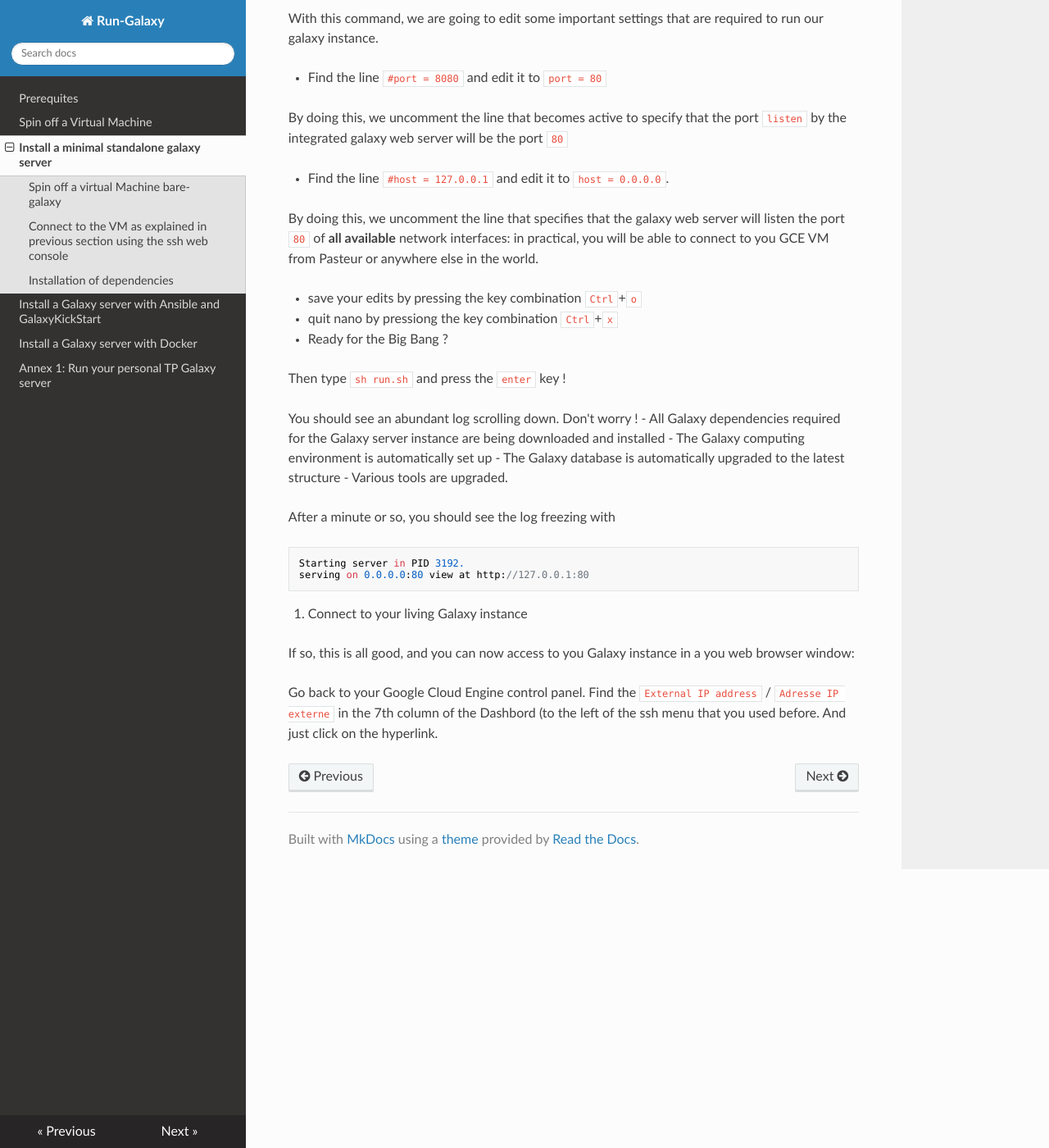
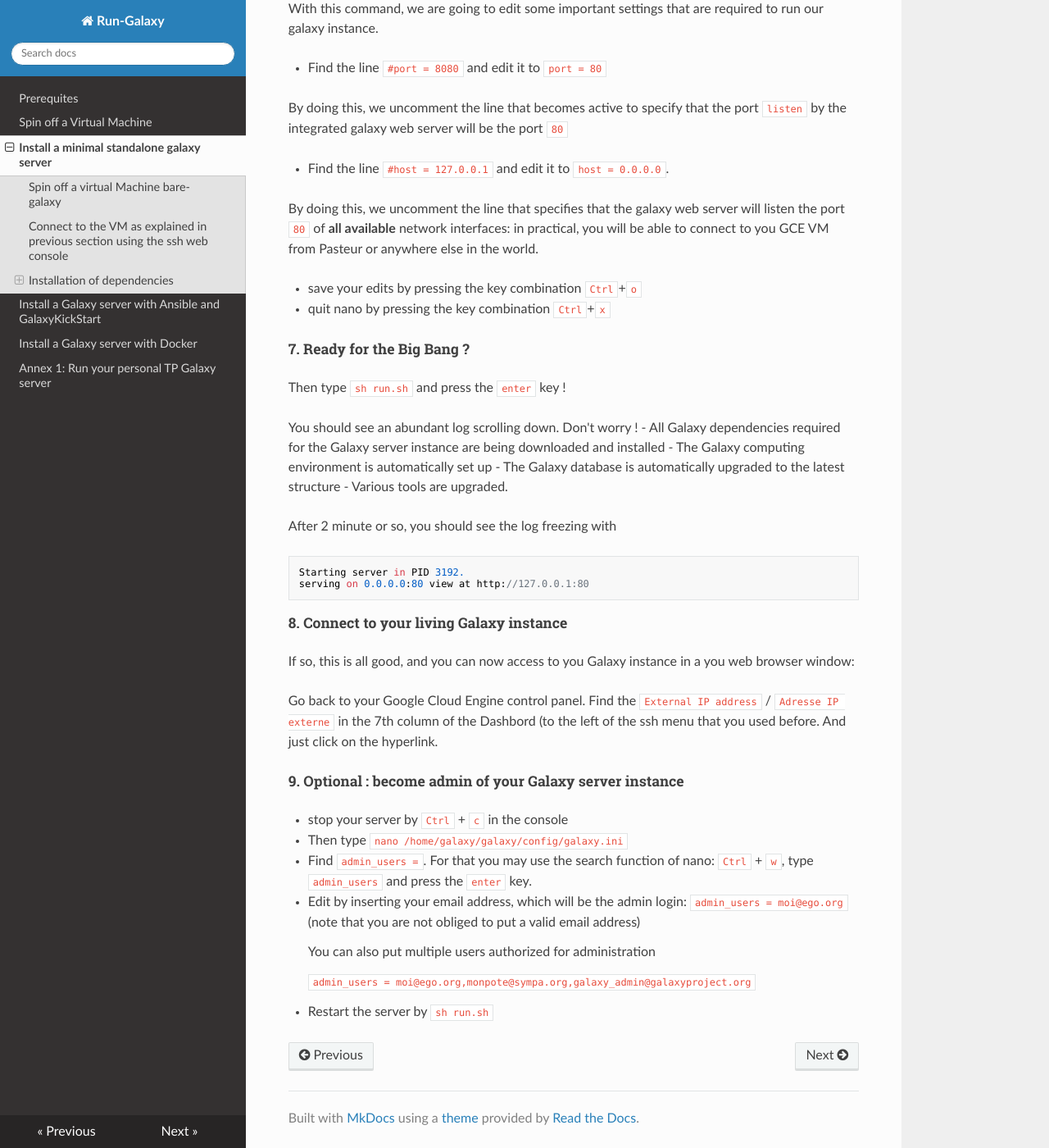
Before and after one commit to ARTbio/Run-Galaxy, an MkDocs documentation site: the page built from docs/bare-galaxy.md, in a window 1280 px wide and 1400 px high, scrolled down 1248 px. Shown: the whole window at 82% size. Built offline with MkDocs 1.6.1, drawn with Linux system fonts in a browser that asks for light colours; nearby versions of some CDN libraries; old or Windows-style settings are respelled for this version of MkDocs.

````diff
--- a/docs/bare-galaxy.md
+++ b/docs/bare-galaxy.md
@@ -19,32 +19,32 @@ to users with administration rights.
 
 So let's do this step by step:
 
-1. `sudo -i`
+##### 1. `sudo -i`
 
 This command open a new "shell" where you are root. You can check this by typing `pwd` that
 should return `/root/`, meaning that you are now working in the directory of the `root` user.
 
-2. `apt-get install -y git`
+##### 2. `apt-get install -y git`
 
 This command install the `git program`. The `-y` option specifies to the `apt-get` package
 installer that no confirmation is needed for this command.
 
-3. `git clone https://github.com/galaxyproject/galaxy.git`
+##### 3. `git clone https://github.com/galaxyproject/galaxy.git`
 
 This command says to `git` to `clone` the code repository located at `https://github.com/galaxyproject/galaxy.git`.
 You may try to visualize this URL [https://github.com/galaxyproject/galaxy.git](https://github.com/galaxyproject/galaxy.git)
 in your web browser.
 
-4. `cd galaxy`
+##### 4. `cd galaxy`
 
 This command shift you in the `galaxy` directory that was created by git
 
-5. `cp config/galaxy.ini.sample config/galaxy.ini`
+##### 5. `cp config/galaxy.ini.sample config/galaxy.ini`
 
 This command makes a copie of the `galaxy.ini.sample` file into `galaxy.ini` - in the
 directory `config` that is in the `galaxy` directory.
 
-6. `nano config/galaxy.ini`
+##### 6. `nano config/galaxy.ini`
 
 With this command, we are going to edit some important settings that are required to run our galaxy instance.
 
@@ -60,9 +60,9 @@ of **all available** network interfaces: in practical, you will be able to conne
 anywhere else in the world.
 
 - save your edits by pressing the key combination `Ctrl`+`o`
-- quit nano by pressiong the key combination `Ctrl`+`x`
+- quit nano by pressing the key combination `Ctrl`+`x`
 
-7. Ready for the Big Bang ?
+##### 7. Ready for the Big Bang ?
 
 Then type `sh run.sh` and press the `enter` key !
 
@@ -72,15 +72,28 @@ You should see an abundant log scrolling down. Don't worry !
 - The Galaxy database is automatically upgraded to the latest structure
 - Various tools are upgraded.
 
-After a minute or so, you should see the log freezing with
+After 2 minute or so, you should see the log freezing with
 
 ```
 Starting server in PID 3192.
 serving on 0.0.0.0:80 view at http://127.0.0.1:80
 ```
-8. Connect to your living Galaxy instance
+##### 8. Connect to your living Galaxy instance
 
 If so, this is all good, and you can now access to you Galaxy instance in a you web browser window:
 
 Go back to your Google Cloud Engine control panel. Find the `External IP address` / `Adresse IP externe`
 in the 7th column of the Dashbord (to the left of the ssh menu that you used before. And just click on the hyperlink.
+
+##### 9. Optional : become admin of your Galaxy server instance
+- stop your server by `Ctrl` + `c` in the console
+- Then type `nano /home/galaxy/galaxy/config/galaxy.ini`
+- Find `admin_users =`. For that you may use the search function of nano: `Ctrl` + `w`, type `admin_users` and press the `enter` key.
+- Edit by inserting your email address, which will be the admin login:
+    `admin_users = moi@ego.org` (note that you are not obliged to put a valid email address)
+
+    You can also put multiple users authorized for administration
+
+    `admin_users = moi@ego.org,monpote@sympa.org,galaxy_admin@galaxyproject.org`
+
+- Restart the server by `sh run.sh`
````
Also changed, not shown: docs/Docker_GalaxyKickStart.md (+12 -0 lines).
